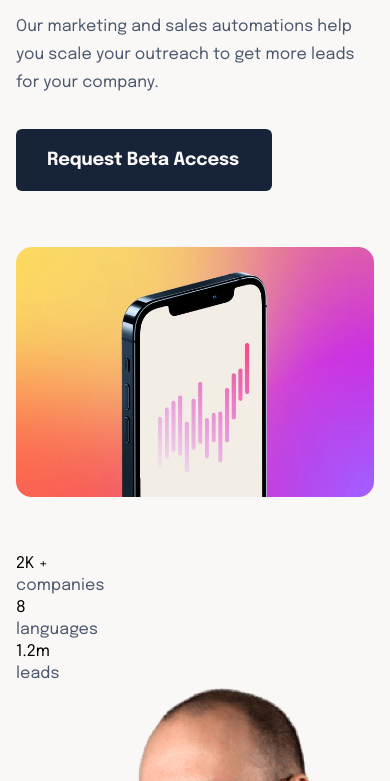
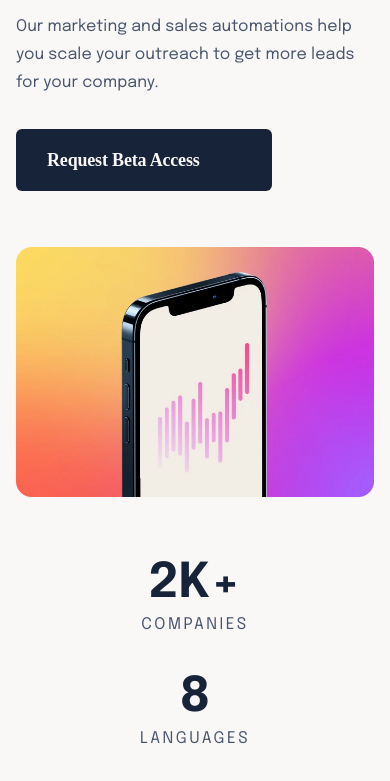
Before and after one commit to sarahimhof13/suite-landing-page, a plain HTML site: page index.html in a window 390 px wide. Shown: the part 264-1045 px from the top of the page. Drawn offline with Linux system fonts and the light colour scheme.

Commit message:
mobile stats completed

```diff
--- a/style.css
+++ b/style.css
@@ -166,6 +166,12 @@ p {
 }
 
 .L-heading {
+  color: var(--dark-navy);
+  text-align: center;
+  font-size: 48px;
+  font-weight: 700;
+  line-height: 56px;
+
   @media screen and (min-width: 1024px) {
     font-size: 48px;
     line-height: 56pz;
@@ -194,6 +200,15 @@ p {
 }
 
 .quote {
+  color: var(--dark-grey);
+  text-align: center;
+  font-size: 16px;
+  font-style: normal;
+  font-weight: 400;
+  line-height: 26px;
+  letter-spacing: 2.5px;
+  text-transform: uppercase;
+
   @media screen and (min-width: 1024px) {
     font-size: 20px;
     line-height: 35px;
@@ -284,7 +299,6 @@ header a {
   border-radius: 6px;
   color: var(--white);
   display: block;
-  font-family: Epilogue;
   font-size: 18px;
   font-weight: bold;
   line-height: 32px;
@@ -302,3 +316,10 @@ header a {
 .hero-image {
   width: 100%;
 }
+
+.stats-container {
+  display: flex;
+  flex-direction: column;
+  gap: 32px;
+  margin-bottom: 56px;
+}
```
Also changed, not shown: index.html (+1 -1 lines).
